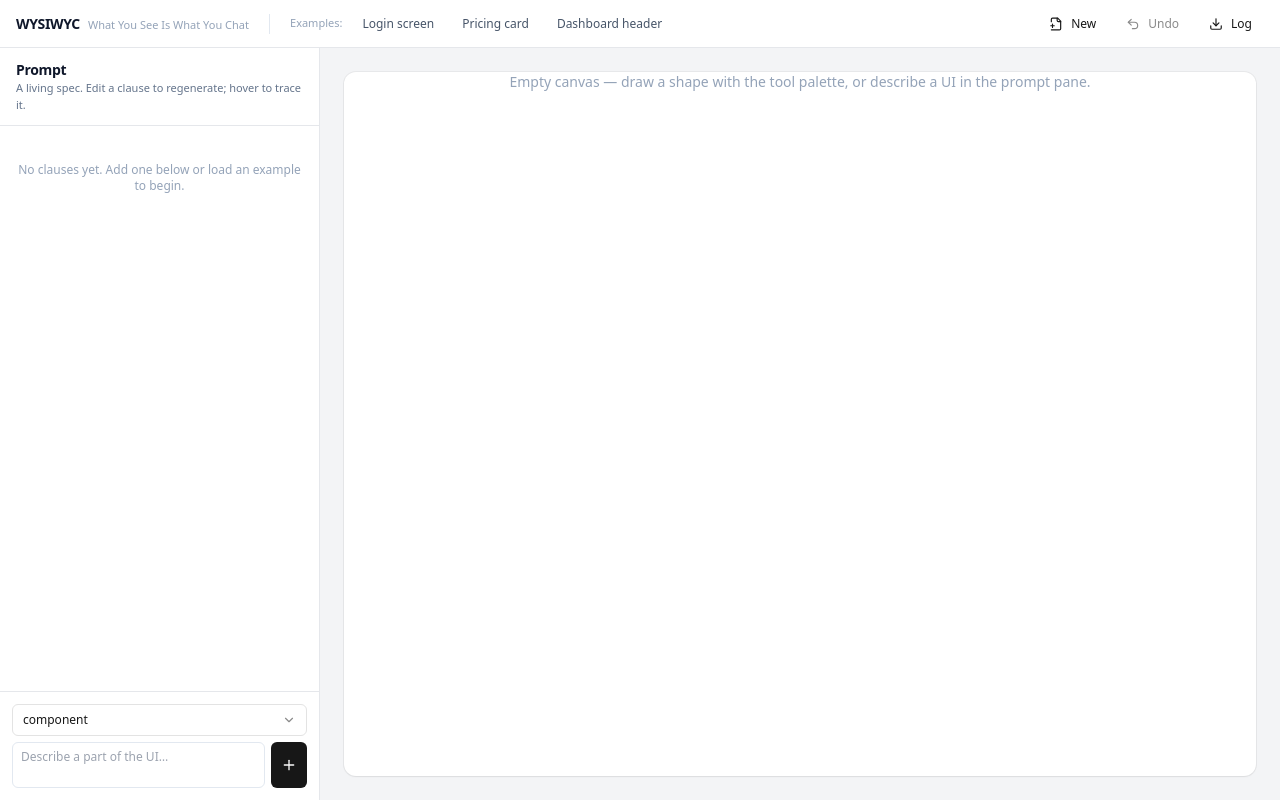
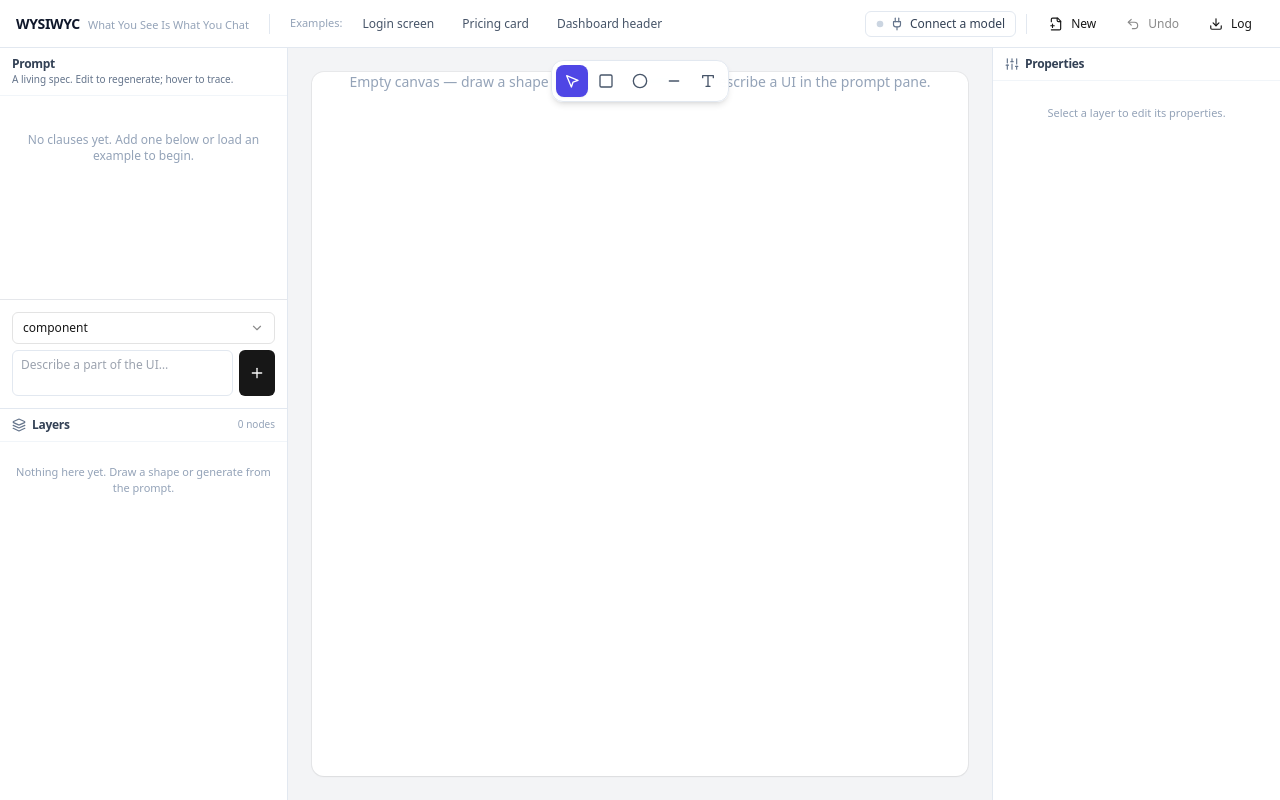
Before and after one commit to R4ph3rd/WYSIWYC, a React (Vite) app: page / in a window 1280 px wide. Built offline with nearby package versions, Linux system fonts and the light colour scheme.

Commit message:
Wire drawing canvas, new app layout, Connect button, and updated README

```diff
--- a/src/App.tsx
+++ b/src/App.tsx
@@ -1,10 +1,15 @@
-import { Undo2, Download, FilePlus2, AlertTriangle, X } from 'lucide-react';
+import { useEffect, useState } from 'react';
+import { Undo2, Download, FilePlus2, AlertTriangle, X, Plug, Circle as CircleIcon } from 'lucide-react';
 import { useAppStore } from './store/appStore';
+import { useSettingsStore } from './store/settingsStore';
 import { SAMPLES } from './ir/samples';
 import { downloadBackChannelLog } from './lib/log';
 import { PromptPane } from './ui/PromptPane';
 import { Canvas } from './ui/Canvas';
+import { LayersPanel } from './ui/LayersPanel';
+import { PropertiesPanel } from './ui/PropertiesPanel';
 import { DiffRibbon } from './ui/DiffRibbon';
+import { ConnectDialog } from './ui/ConnectDialog';
 import { Button } from './ui/primitives/button';
 
 export default function App() {
@@ -13,12 +18,21 @@ export default function App() {
   const undo = useAppStore((s) => s.undo);
   const canUndo = useAppStore((s) => s.history.length > 0);
   const error = useAppStore((s) => s.error);
-  const needsBackend = useAppStore((s) => s.needsBackend);
+  const needsConnect = useAppStore((s) => s.needsConnect);
   const dismissError = useAppStore((s) => s.dismissError);
+
+  const isConnected = useSettingsStore((s) => Boolean(s.keys[s.activeProvider]?.trim()));
+  const activeLabel = useSettingsStore((s) => s.activeLabel());
+
+  const [connectOpen, setConnectOpen] = useState(false);
+  useEffect(() => {
+    if (needsConnect) setConnectOpen(true);
+  }, [needsConnect]);
 
   return (
     <div className="flex h-full flex-col">
-      <header className="flex h-12 items-center gap-3 border-b bg-white px-4">
+      {/* Top bar */}
+      <header className="flex h-12 items-center gap-3 border-b border-slate-200 bg-white px-4">
         <div className="flex items-baseline gap-2">
           <span className="text-sm font-bold tracking-tight text-slate-900">WYSIWYC</span>
           <span className="text-[11px] text-slate-400">What You See Is What You Chat</span>
@@ -38,6 +52,24 @@ export default function App() {
         ))}
 
         <div className="ml-auto flex items-center gap-1.5">
+          <ConnectDialog open={connectOpen} onOpenChange={setConnectOpen}>
+            <button
+              className={
+                'flex items-center gap-1.5 rounded-md border border-slate-200 bg-white px-2.5 py-1 text-xs font-medium transition-colors hover:bg-slate-50'
+              }
+            >
+              <CircleIcon
+                className="h-2 w-2"
+                fill={isConnected ? '#22c55e' : '#cbd5e1'}
+                stroke="none"
+              />
+              <Plug className="h-3.5 w-3.5 text-slate-500" />
+              <span className="text-slate-700">{activeLabel}</span>
+            </button>
+          </ConnectDialog>
+
+          <div className="mx-1 h-5 w-px bg-slate-200" />
+
           <Button size="sm" variant="ghost" onClick={newBlank}>
             <FilePlus2 className="h-3.5 w-3.5" /> New
           </Button>
@@ -50,23 +82,37 @@ export default function App() {
         </div>
       </header>
 
-      {(error || needsBackend) && (
-        <div className="flex items-center gap-2 border-b bg-amber-50 px-4 py-2 text-xs text-amber-800">
+      {error && (
+        <div className="flex items-center gap-2 border-b border-amber-100 bg-amber-50 px-4 py-2 text-xs text-amber-800">
           <AlertTriangle className="h-3.5 w-3.5 shrink-0" />
-          <span className="flex-1">
-            {needsBackend
-              ? 'LLM backend not reachable. Direct manipulation, provenance, and examples work offline; prompt⇄UI generation needs running locally with ANTHROPIC_API_KEY set (see README).'
-              : error}
-          </span>
+          <span className="flex-1">{error}</span>
+          {needsConnect && (
+            <Button size="sm" onClick={() => setConnectOpen(true)}>
+              <Plug className="h-3.5 w-3.5" /> Connect
+            </Button>
+          )}
           <button onClick={dismissError} aria-label="Dismiss">
             <X className="h-3.5 w-3.5" />
           </button>
         </div>
       )}
 
+      {/* Body: left rail (prompt + layers) | canvas | right rail (properties) */}
       <div className="flex flex-1 overflow-hidden">
-        <PromptPane />
+        <div className="flex w-72 shrink-0 flex-col border-r border-slate-200 bg-white">
+          <div className="h-[48%] min-h-0 overflow-hidden border-b border-slate-200">
+            <PromptPane />
+          </div>
+          <div className="flex-1 min-h-0 overflow-hidden">
+            <LayersPanel />
+          </div>
+        </div>
+
         <Canvas />
+
+        <div className="flex w-72 shrink-0 flex-col border-l border-slate-200 bg-white">
+          <PropertiesPanel />
+        </div>
       </div>
 
       <DiffRibbon />
--- a/src/ui/Canvas.tsx
+++ b/src/ui/Canvas.tsx
@@ -1,17 +1,69 @@
+import { useRef, useState } from 'react';
 import { Loader2 } from 'lucide-react';
-import { useAppStore } from '@/store/appStore';
+import { useAppStore, toolToRole } from '@/store/appStore';
 import { Renderer } from '@/render/Renderer';
 import { siblingsOf } from '@/ir/tree';
-import { SelectionToolbar } from './SelectionToolbar';
+import { ToolPalette } from './ToolPalette';
+
+interface DragState {
+  id: string;
+  startX: number;
+  startY: number;
+}
 
 export function Canvas() {
   const ir = useAppStore((s) => s.ir);
+  const tool = useAppStore((s) => s.tool);
   const selectedNodeId = useAppStore((s) => s.selectedNodeId);
   const hoveredClauseId = useAppStore((s) => s.hoveredClauseId);
   const recentIds = useAppStore((s) => s.recentIds);
   const generating = useAppStore((s) => s.generating);
   const selectNode = useAppStore((s) => s.selectNode);
+  const setTool = useAppStore((s) => s.setTool);
   const manipulate = useAppStore((s) => s.manipulate);
+  const createShape = useAppStore((s) => s.createShape);
+  const updateLayout = useAppStore((s) => s.updateLayout);
+
+  const stageRef = useRef<HTMLDivElement>(null);
+  const [drag, setDrag] = useState<DragState | null>(null);
+
+  const role = toolToRole(tool);
+
+  function relativePoint(e: React.MouseEvent): { x: number; y: number } | null {
+    const el = stageRef.current;
+    if (!el) return null;
+    const rect = el.getBoundingClientRect();
+    return { x: e.clientX - rect.left, y: e.clientY - rect.top };
+  }
+
+  function onStageMouseDown(e: React.MouseEvent) {
+    if (!role) return;
+    e.preventDefault();
+    e.stopPropagation();
+    const p = relativePoint(e);
+    if (!p) return;
+    const defaultSize = role === 'text' ? { w: 120, h: 28 } : { w: 2, h: 2 };
+    const id = createShape({ role, x: p.x, y: p.y, ...defaultSize });
+    setDrag({ id, startX: p.x, startY: p.y });
+  }
+
+  function onStageMouseMove(e: React.MouseEvent) {
+    if (!drag) return;
+    const p = relativePoint(e);
+    if (!p) return;
+    const x = Math.min(p.x, drag.startX);
+    const y = Math.min(p.y, drag.startY);
+    const w = Math.max(2, Math.abs(p.x - drag.startX));
+    const h = Math.max(2, Math.abs(p.y - drag.startY));
+    updateLayout(drag.id, { x, y, w, h });
+  }
+
+  function onStageMouseUp() {
+    if (drag) {
+      setDrag(null);
+      setTool('pointer');
+    }
+  }
 
   const onReorder = (draggedId: string, targetId: string) => {
     const dragged = ir.nodes.find((n) => n.id === draggedId);
@@ -24,12 +76,14 @@ export function Canvas() {
     manipulate({ kind: 'reorder', id: draggedId, parentId: dragged.parentId, from, to });
   };
 
+  const drawing = Boolean(role);
+
   return (
     <div className="relative flex-1 overflow-hidden bg-[var(--workbench-bg)]">
-      {/* Floating selection toolbar */}
+      {/* Floating tool palette (top center) */}
       <div className="pointer-events-none absolute left-1/2 top-3 z-20 -translate-x-1/2">
         <div className="pointer-events-auto">
-          <SelectionToolbar />
+          <ToolPalette />
         </div>
       </div>
 
@@ -39,19 +93,34 @@ export function Canvas() {
         </div>
       )}
 
-      <div className="h-full overflow-auto p-6" onClick={() => selectNode(null)}>
+      <div
+        className="h-full overflow-auto p-6"
+        onClick={(e) => {
+          if (e.target === e.currentTarget) selectNode(null);
+        }}
+      >
         <div
-          className="mx-auto min-h-full w-full max-w-5xl overflow-hidden rounded-xl shadow-sm ring-1 ring-black/5"
-          style={{ background: ir.canvas.background }}
-          onClick={(e) => e.stopPropagation()}
+          ref={stageRef}
+          className="relative mx-auto min-h-full w-full max-w-5xl overflow-hidden rounded-xl shadow-sm ring-1 ring-black/5"
+          style={{
+            background: ir.canvas.background,
+            cursor: drawing ? 'crosshair' : 'default',
+          }}
+          onClick={(e) => {
+            if (e.target === e.currentTarget && !drawing) selectNode(null);
+          }}
+          onMouseDown={onStageMouseDown}
+          onMouseMove={onStageMouseMove}
+          onMouseUp={onStageMouseUp}
+          onMouseLeave={onStageMouseUp}
         >
           <Renderer
             ir={ir}
             selectedId={selectedNodeId}
             hoveredClauseId={hoveredClauseId}
             recentIds={recentIds}
-            onSelect={selectNode}
-            onReorder={onReorder}
+            onSelect={drawing ? undefined : selectNode}
+            onReorder={drawing ? undefined : onReorder}
           />
         </div>
       </div>
--- a/src/ui/PromptPane.tsx
+++ b/src/ui/PromptPane.tsx
@@ -36,10 +36,10 @@ export function PromptPane() {
   };
 
   return (
-    <div className="flex w-80 shrink-0 flex-col border-r bg-white">
-      <div className="border-b px-4 py-3">
-        <h2 className="text-sm font-semibold tracking-tight text-slate-900">Prompt</h2>
-        <p className="text-[11px] text-slate-500">A living spec. Edit a clause to regenerate; hover to trace it.</p>
+    <div className="flex h-full flex-col bg-white">
+      <div className="border-b border-slate-100 px-3 py-2">
+        <h2 className="text-xs font-semibold tracking-tight text-slate-700">Prompt</h2>
+        <p className="text-[10px] text-slate-500">A living spec. Edit to regenerate; hover to trace.</p>
       </div>
 
       <div className="flex-1 space-y-1.5 overflow-y-auto p-3">
```
Also changed, not shown: 1 other file (tests, documents, lock files or other folders).
